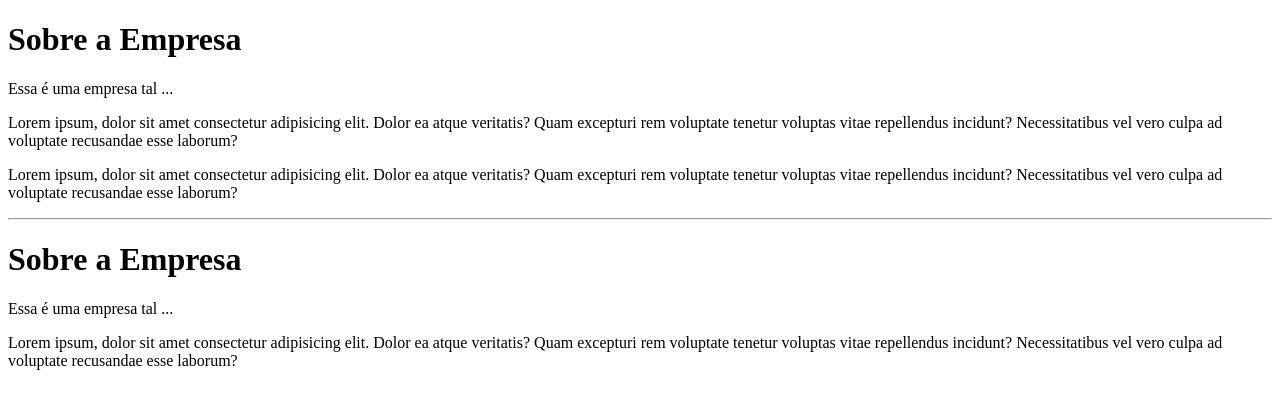
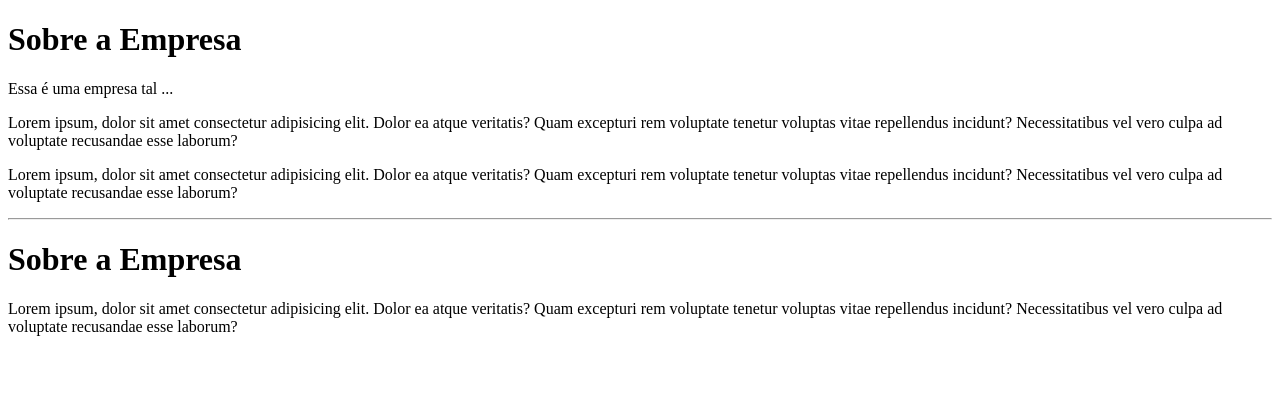
Before and after one commit to amiranda-dev/dweb-udemy, a plain HTML site: page aula03/index.html in a window 1280 px wide. Drawn offline with Linux system fonts and the light colour scheme.

Commit message:
parágrafos

```diff
--- a/aula03/index.html
+++ b/aula03/index.html
@@ -20,7 +20,6 @@
     <hr> <!-- Linha para seperar contéudo: horinzontal rule -->
 
     <h1>Sobre a Empresa</h1>
-    Essa é uma empresa tal ...
 
     <p>
         Lorem ipsum, dolor sit amet consectetur adipisicing elit. Dolor ea atque veritatis? Quam excepturi rem voluptate tenetur voluptas vitae repellendus incidunt? Necessitatibus vel vero culpa ad voluptate recusandae esse laborum?
```
